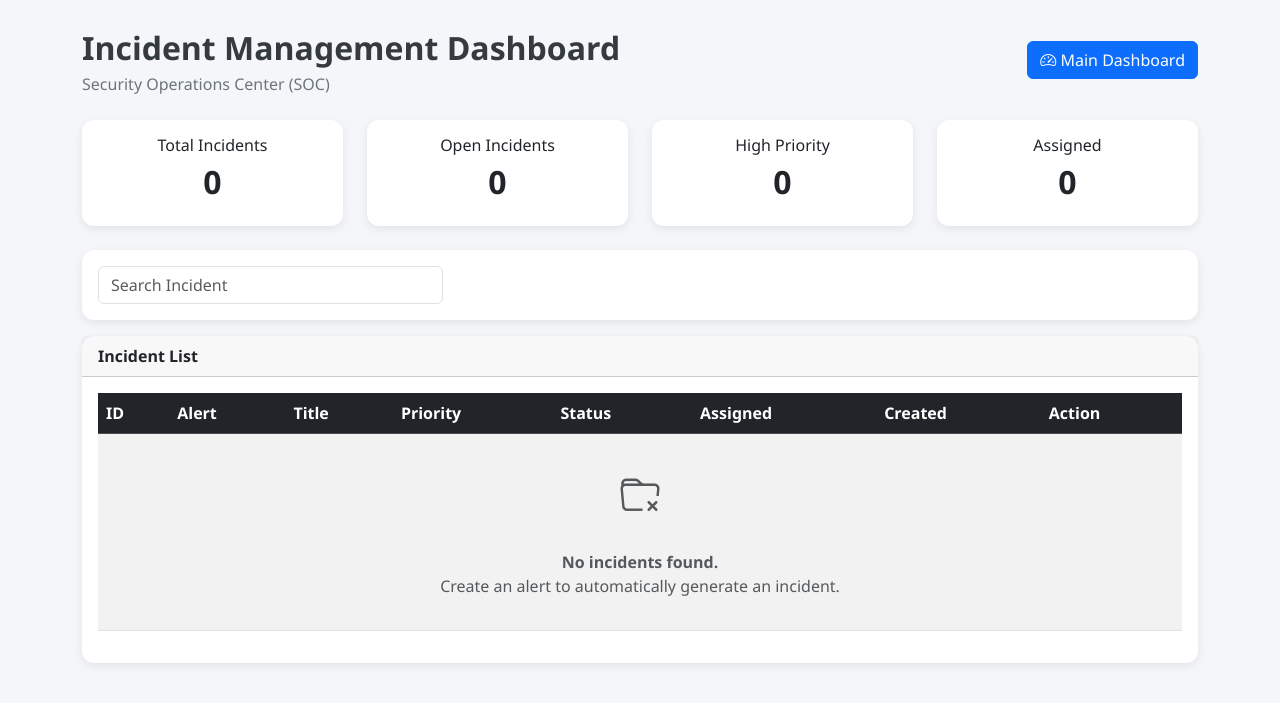
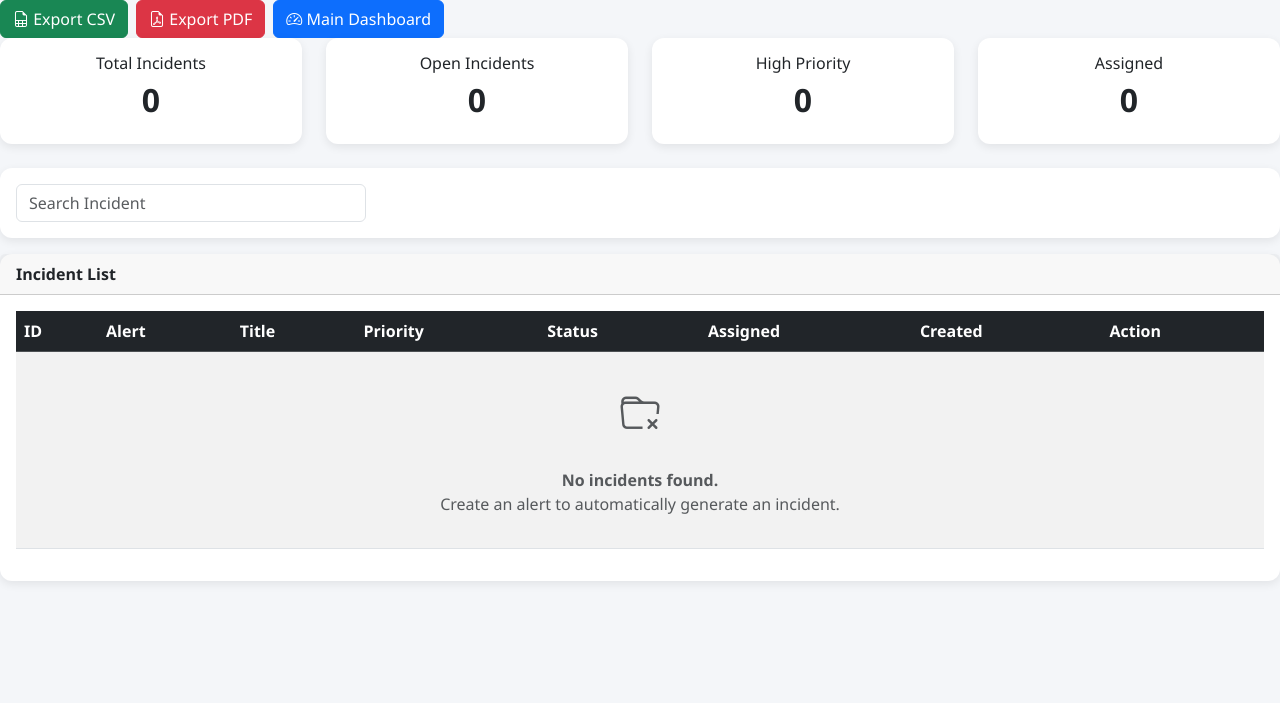
Before and after one commit to harishmohanraj87/soar-incident-containment-engine, a FastAPI app: page /incidents/dashboard in a window 1280 px wide. Shown: the part 56-759 px from the top of the page. Run offline with FastAPI, Linux system fonts and the light colour scheme; data that the repository does not hold is empty.

Commit message:
feat: add incident reporting and export functionality

```diff
--- a/backend/main.py
+++ b/backend/main.py
@@ -9,6 +9,17 @@ from backend.normalizer import normalize_alert
 from threat_intel.enricher import enrich_ip
 
 from playbooks.engine import execute_playbook
+import csv
+import io
+from reportlab.platypus import SimpleDocTemplate, Table, TableStyle, Paragraph
+from reportlab.lib import colors
+from reportlab.lib.styles import getSampleStyleSheet
+from reportlab.lib.units import inch
+from reportlab.lib.enums import TA_CENTER
+
+import tempfile
+import os
+from fastapi.responses import StreamingResponse
 
 from database.models import (
     create_alerts_table,
@@ -32,6 +43,7 @@ from database.crud import (
     get_all_incidents,
     get_incident_by_id,
     get_incident_summary,
+    export_incidents,
 
     incident_exists,
 
@@ -624,6 +636,137 @@ def remove_incident(incident_id: str):
         "message": "Incident deleted successfully."
     }
 
+# ----------------------------------------
+# EXPORT INCIDENTS (CSV)
+# ----------------------------------------
+
+@app.get("/incidents/export/csv")
+def export_incidents_csv():
+
+    incidents = export_incidents()
+
+    output = io.StringIO()
+
+    writer = csv.writer(output)
+
+    writer.writerow([
+        "Incident ID",
+        "Alert ID",
+        "Title",
+        "Priority",
+        "Status",
+        "Assigned To",
+        "Created At"
+    ])
+
+    for incident in incidents:
+
+        writer.writerow(incident)
+
+    output.seek(0)
+
+    return StreamingResponse(
+
+        iter([output.getvalue()]),
+
+        media_type="text/csv",
+
+        headers={
+            "Content-Disposition":
+            "attachment; filename=incidents_report.csv"
+        }
+
+    )
+
+@app.get("/incidents/export/pdf")
+def export_incidents_pdf():
+
+    incidents = export_incidents()
+
+    temp = tempfile.NamedTemporaryFile(
+        delete=False,
+        suffix=".pdf"
+    )
+
+    pdf = SimpleDocTemplate(temp.name)
+
+    styles = getSampleStyleSheet()
+
+    title_style = styles["Heading1"]
+    title_style.alignment = TA_CENTER
+
+    elements = []
+
+    elements.append(
+        Paragraph(
+            "SOAR Incident Report",
+            title_style
+        )
+    )
+
+    elements.append(
+        Paragraph("<br/><br/>", styles["Normal"])
+    )
+
+    data = [[
+        "Incident ID",
+        "Alert ID",
+        "Priority",
+        "Status",
+        "Assigned",
+        "Created"
+    ]]
+
+    for row in incidents:
+
+        data.append([
+            row[0],
+            row[1],
+            row[3],
+            row[4],
+            row[5],
+            row[6]
+        ])
+
+    table = Table(data)
+
+    table.setStyle(TableStyle([
+
+        ("BACKGROUND", (0,0), (-1,0), colors.darkblue),
+
+        ("TEXTCOLOR", (0,0), (-1,0), colors.white),
+
+        ("GRID", (0,0), (-1,-1), 1, colors.black),
+
+        ("FONTNAME", (0,0), (-1,0), "Helvetica-Bold"),
+
+        ("ALIGN", (0,0), (-1,-1), "CENTER"),
+
+        ("BOTTOMPADDING", (0,0), (-1,0), 10),
+
+        ("BACKGROUND", (0,1), (-1,-1), colors.beige)
+
+    ]))
+
+    elements.append(table)
+
+    pdf.build(elements)
+
+    return StreamingResponse(
+
+        open(temp.name, "rb"),
+
+        media_type="application/pdf",
+
+        headers={
+
+            "Content-Disposition":
+            "attachment; filename=incident_report.pdf"
+
+        }
+
+    )
+
 
 
 # ----------------------------------------
--- a/database/crud.py
+++ b/database/crud.py
@@ -729,3 +729,30 @@ def get_risk_distribution():
     conn.close()
 
     return rows
+# ==========================================================
+# REPORTING
+# ==========================================================
+
+def export_incidents():
+
+    conn = create_connection()
+    cursor = conn.cursor()
+
+    cursor.execute("""
+        SELECT
+            incident_id,
+            alert_id,
+            title,
+            priority,
+            incident_status,
+            assigned_to,
+            created_at
+        FROM incidents
+        ORDER BY created_at DESC
+    """)
+
+    rows = cursor.fetchall()
+
+    conn.close()
+
+    return rows
--- a/templates/incidents.html
+++ b/templates/incidents.html
@@ -122,25 +122,25 @@
 
 </nav>
 
-<div class="container mt-4">
+<div class="d-flex gap-2">
 
-    <div class="d-flex justify-content-between align-items-center mb-4">
+    <a href="/incidents/export/csv"
+       class="btn btn-success">
 
-        <div>
+        <i class="bi bi-file-earmark-spreadsheet"></i>
 
-            <div class="page-title">
+        Export CSV
 
-                Incident Management Dashboard
+    </a>
 
-            </div>
+    <a href="/incidents/export/pdf"
+       class="btn btn-danger">
 
-            <div class="subtitle">
+        <i class="bi bi-file-earmark-pdf"></i>
 
-                Security Operations Center (SOC)
+        Export PDF
 
-            </div>
-
-        </div>
+    </a>
 
     <a href="/"
        class="btn btn-primary">
```
Lines whose indentation alone changed are shown as unchanged.
